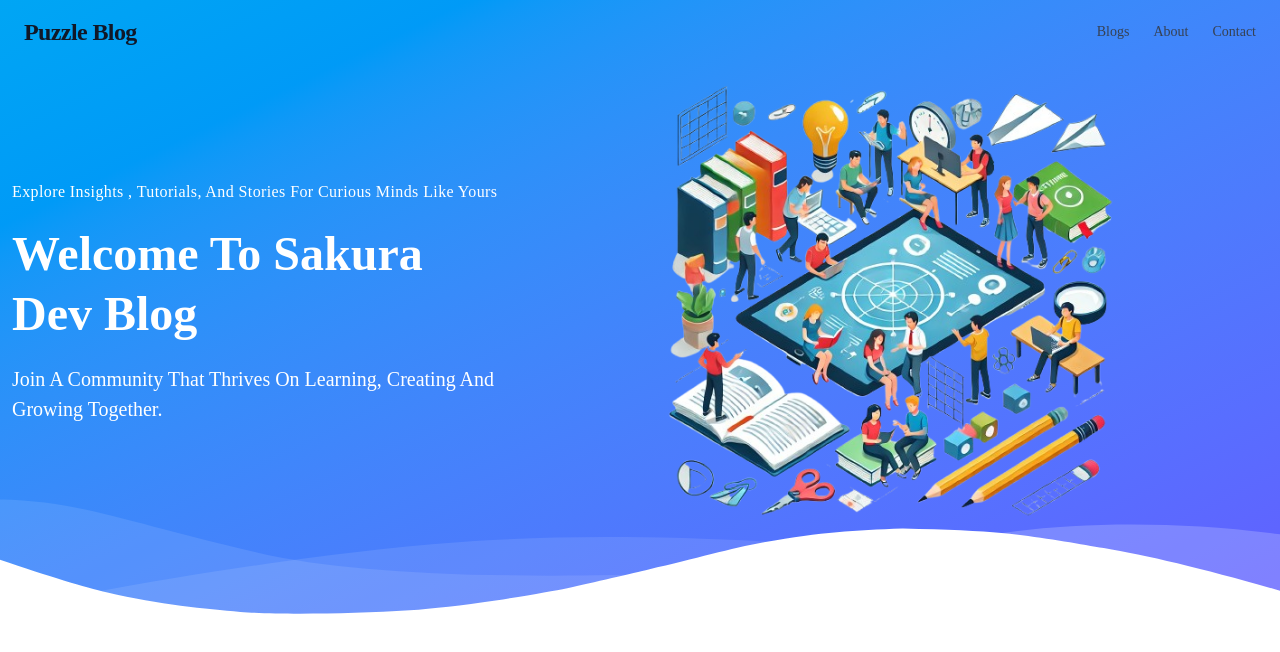
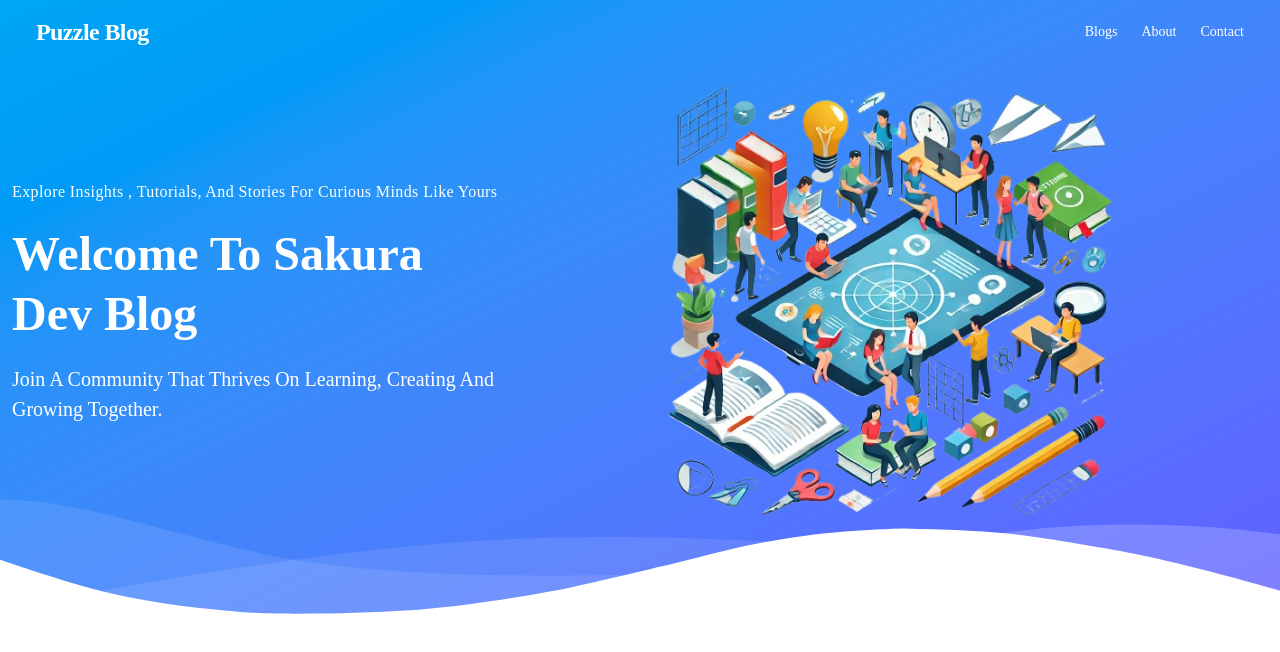
Before and after one commit to KyawZinThet77/Turborepo, a Next.js app in the folder apps/frontend/: page / in a window 1280 px wide. Shown: the top 652 px of the page. Built offline with nearby package versions, Linux system fonts and the light colour scheme.

Commit message:
added nav bar

```diff
--- a/apps/frontend/components/ui/desktop/navbar.tsx
+++ b/apps/frontend/components/ui/desktop/navbar.tsx
@@ -4,28 +4,28 @@ type Props = {};
 const Navbar = (props: Props) => {
   return (
     <>
-      <h1 className="text-2xl font-bold tracking-tight text-gray-900">
+      <h1 className="p-3 text-2xl font-bold tracking-tight text-white">
   Puzzle Blog
 </h1>
 
-<div className="flex items-center gap-6 ml-auto text-sm font-medium">
+<div className=" p-3 flex flex-col lg:flex-row items-start md:items-center gap-6 ml-auto text-sm font-medium">
   <Link
     href="/"
-    className="text-gray-700 hover:text-black transition-colors duration-200"
+    className="text-white hover:text-black transition-colors duration-200"
   >
     Blogs
   </Link>
 
   <Link
     href="#about"
-    className="text-gray-700 hover:text-black transition-colors duration-200"
+    className="text-white hover:text-black transition-colors duration-200"
   >
     About
   </Link>
 
   <Link
     href="#contact"
-    className="text-gray-700 hover:text-black transition-colors duration-200"
+    className="text-white hover:text-black transition-colors duration-200"
   >
     Contact
   </Link>
--- a/apps/frontend/components/ui/layout/sidebar.tsx
+++ b/apps/frontend/components/ui/layout/sidebar.tsx
@@ -1,3 +1,4 @@
+"use client";
 import { cn } from "@/lib/utils";
 import { PropsWithChildren, ReactNode, useRef, useState } from "react";
 import { useOnClickOutside } from "usehooks-ts";
@@ -25,7 +26,6 @@ useOnClickOutside(ref as React.RefObject<HTMLElement>, () => {
           { "-left-full ": !show, "left-0": show },
         )}
       >
-        {" "}
         {props.children}
       </div>
     </>
```
